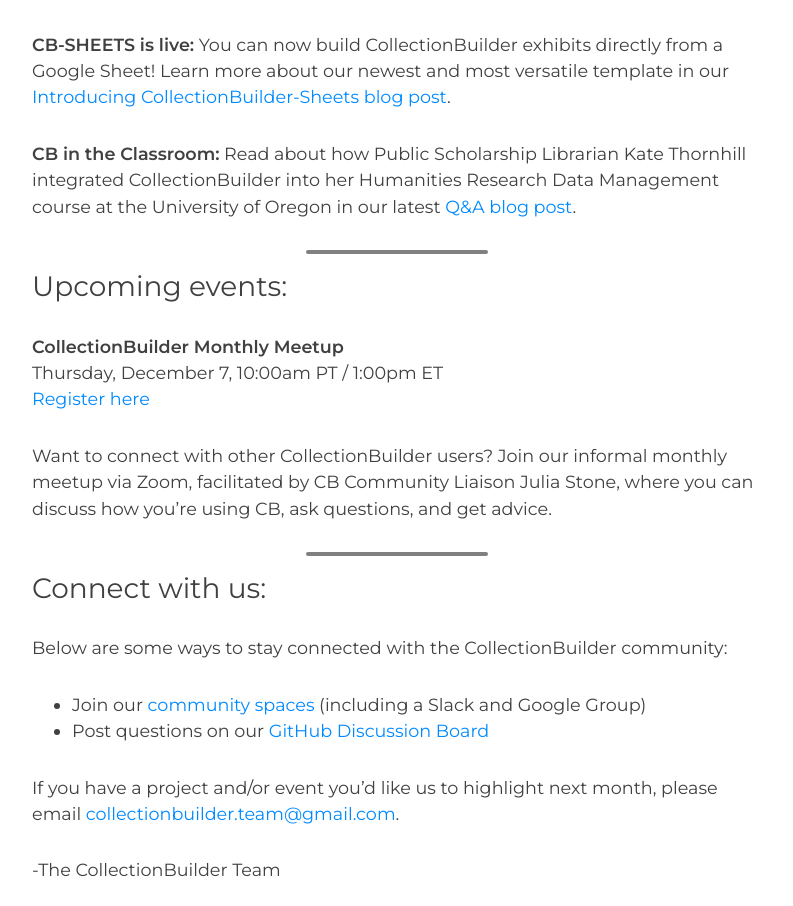
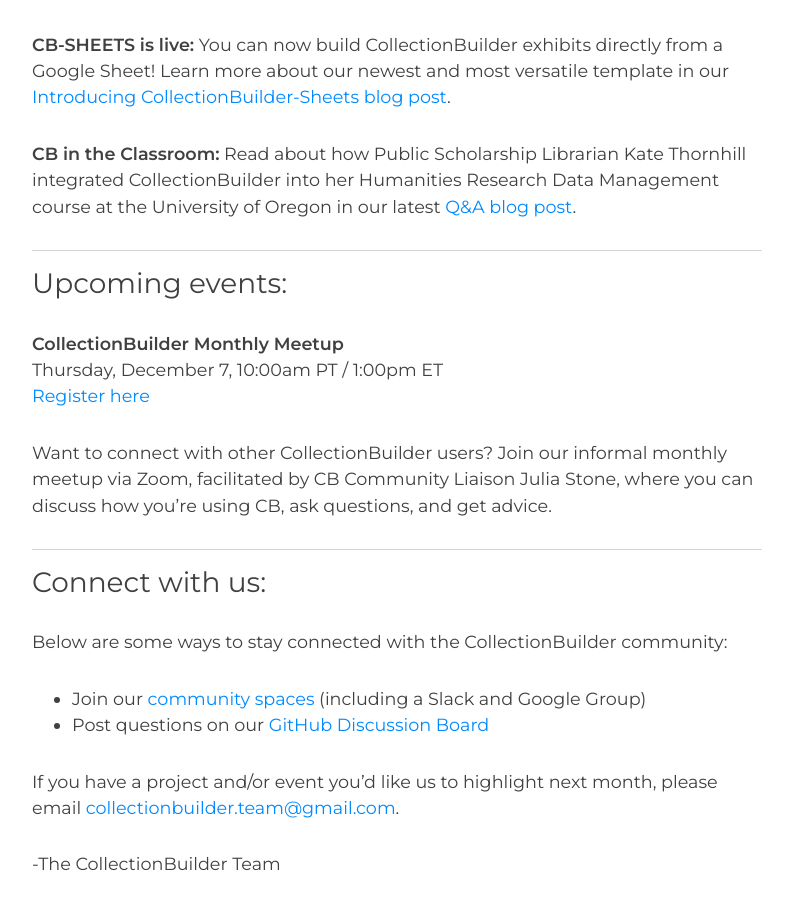
Before and after one commit to CollectionBuilder/collectionbuilder.github.io, a Jekyll site: the page built from _posts/2023-11-30-november-2023-roundup.md, in a window 1280 px wide. Shown: the part 663-1569 px from the top of the page, without its empty margins (243-1036 px from the left). Built offline with Jekyll 4.4.1, drawn with Linux system fonts in a browser that asks for light colours; comment, search, counter and statistics services are not loaded.

Commit message:
Revise blog-post hr styling

```diff
--- a/assets/css/beautifuljekyll.css
+++ b/assets/css/beautifuljekyll.css
@@ -975,10 +975,10 @@
 }
 
 .blog-post hr {
-  max-width: 25%;
-  border-width: 0.25rem;
+  max-width: 100%;
+  border-width: 0.1rem;
   border-radius: 0.1875rem;
-  border-color: #808080;
+  border-color: #d3d3d3;
 }
 
 .blog-post blockquote {
```
